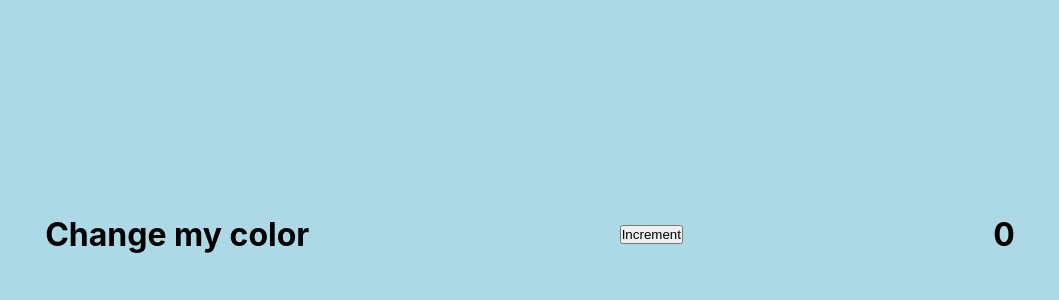
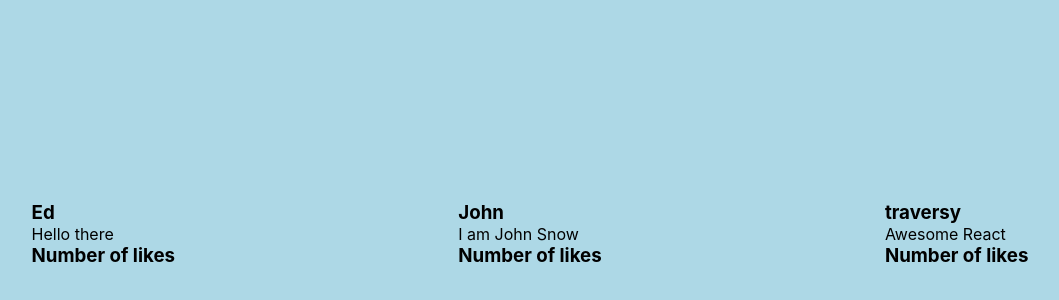
Before and after one commit to quantum93/projectreact, a React (Create React App) app: page / in a window 1280 px wide. Shown: the part 166-466 px from the top of the page, without its empty margins (110-1169 px from the left). Built offline with nearby package versions, Linux system fonts and the light colour scheme.

Commit message:
It shows how to use key-value pair data in react

```diff
--- a/src/App.js
+++ b/src/App.js
@@ -4,19 +4,17 @@ import Tweet from './tweet';
 
 function App() {
 
-  const [isRed, setRed] = useState(false);
-  const [count, setCount] = useState(0);
-
-  const increment = () => {
-    setCount(count + 1);
-    setRed(!isRed);
-  };
+  const [users, setUsers] = useState([
+    {name: 'Ed', message: 'Hello there'},
+    {name: 'John', message: 'I am John Snow'},
+    {name: 'traversy', message: 'Awesome React'}
+  ]);
 
   return(
     <div className="app">
-      <h1 className={isRed ? 'red' : ''}>Change my color</h1>
-      <button onClick={increment}>Increment</button>
-      <h1>{count}</h1>
+      {users.map(user => (
+        <Tweet name={user.name} message={user.message}/>
+      ))}
     </div>
   );
 }
```
